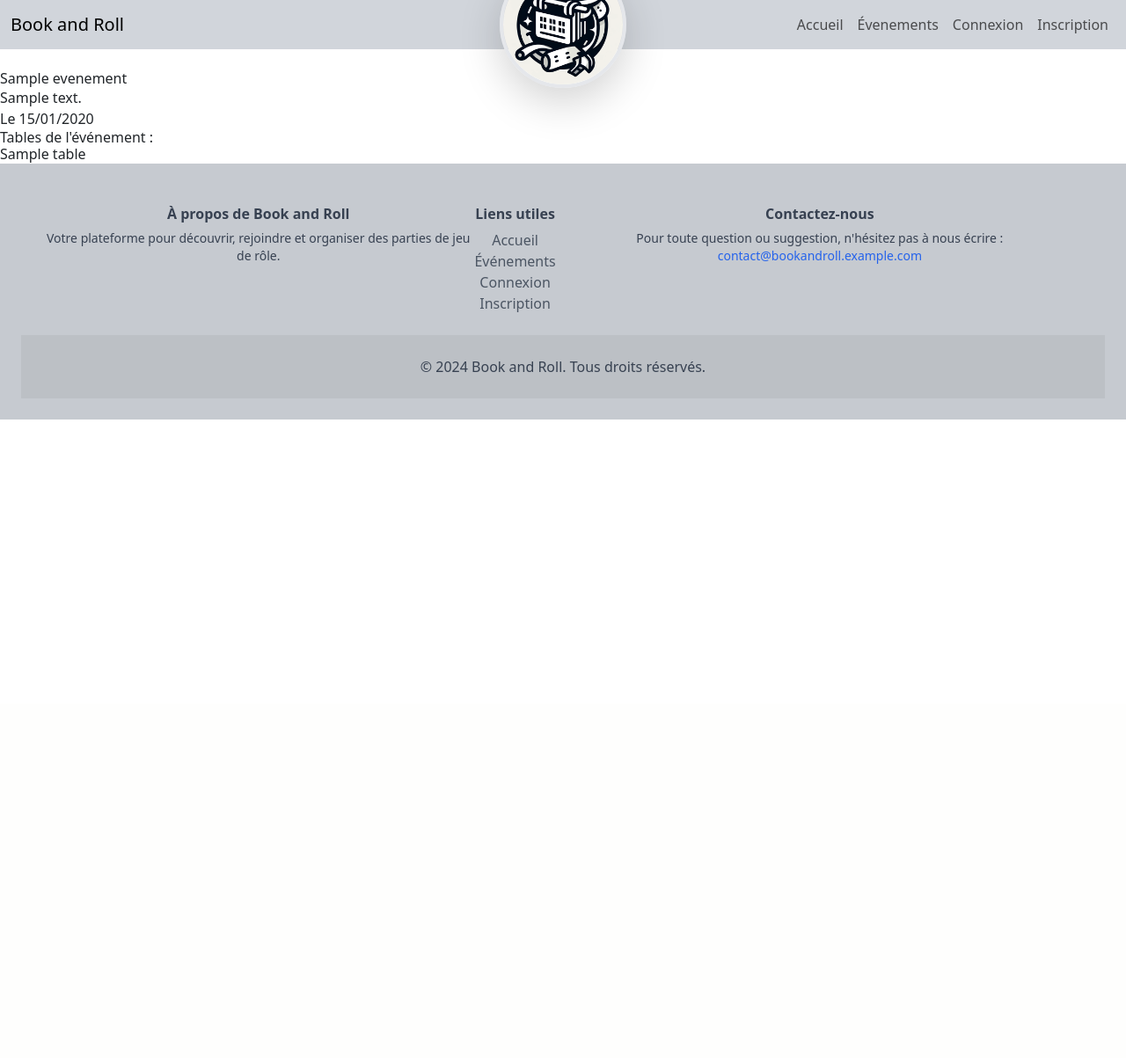
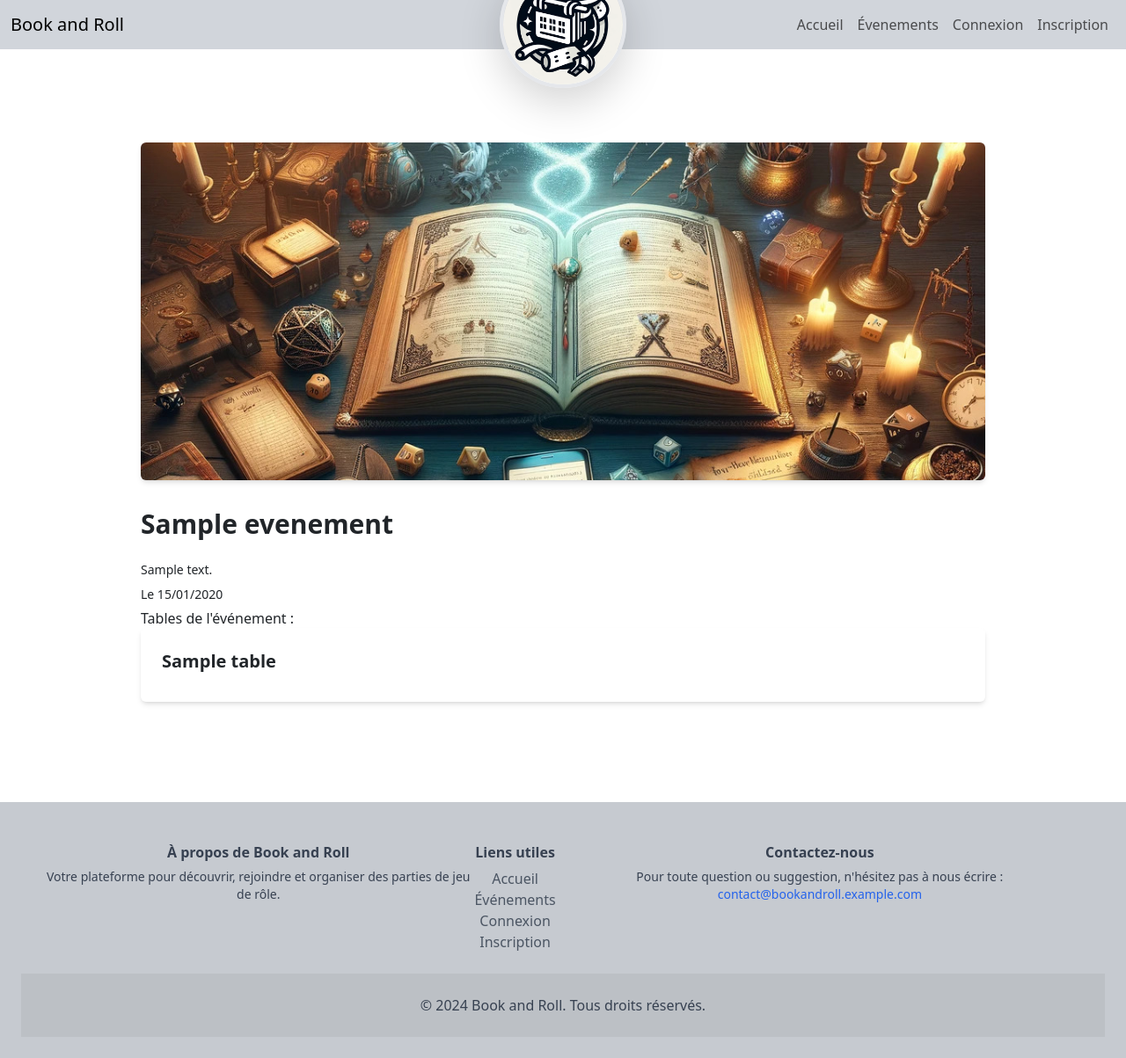
Before and after one commit to JeremyMallet/Book-and-Roll, a PHP site: page /index.php?view=eventdetail&event_id=1 in a window 1280 px wide. Shown: the whole page at 88% size. Before the commit the page ends 477 px from the top, so only its background shows below. Run offline with PHP 8.4, Linux system fonts and the light colour scheme; tables that the repository leaves empty or names only in its code hold one stand-in row (values such as "Sample post"); data that the repository does not hold is empty; some libraries are stand-ins or nearby versions.

Commit message:
Mise à jour des vues eventdetail.php et events.php

```diff
--- a/private/views/eventdetail.php
+++ b/private/views/eventdetail.php
@@ -1,5 +1,4 @@
 <?php
-
 $eventId = isset($_GET['event_id']) ? (int) $_GET['event_id'] : 0;
 
 if ($eventId > 0) {
@@ -16,16 +15,19 @@ if ($eventId > 0) {
 }
 ?>
 
-<div>
-    <h1><?= htmlspecialchars($evenement['titre']) ?></h1>
-    <p><?= htmlspecialchars($evenement['description']) ?></p>
-    <p>Le <?= FrontUtils::FormatDate($evenement['date']) ?></p>
+<div class="flex justify-center items-center my-8 min-h-screen">
+    <div class="w-3/4">
+        <img src="public/images/DALL·E-2024-03-14-14.39.jpg" alt="Image d\'accueil" class="w-full h-96 object-cover rounded-md shadow-md mb-8">
+        <h1 class="text-3xl font-bold mb-4"><?= htmlspecialchars($evenement['titre']) ?></h1>
+        <p class="text-sm mb-2"><?= htmlspecialchars($evenement['description']) ?></p>
+        <p class="text-sm mb-2">Le <?= FrontUtils::FormatDate($evenement['date']) ?></p>
 
-    <h2>Tables de l'événement :</h2>
-    <?php foreach ($tables as $table): ?>
-        <div>
-            <h3><?= htmlspecialchars($table['nom']) ?></h3>
-            <p><?= htmlspecialchars($table['description']) ?></p>
-        </div>
-    <?php endforeach; ?>
+        <h2>Tables de l'événement :</h2>
+        <?php foreach ($tables as $table) : ?>
+            <div class="bg-white shadow-md rounded p-4">
+                <h3 class="text-xl font-bold mb-2"><?= htmlspecialchars($table['nom']) ?></h3>
+                <p class="text-sm mb-2"><?= htmlspecialchars($table['description']) ?></p>
+            </div>
+        <?php endforeach; ?>
+    </div>
 </div>
--- a/private/views/events.php
+++ b/private/views/events.php
@@ -10,10 +10,10 @@ $evenements = $evenementObject->readAll();
     <div class="flex justify-center items-center h-screen mt-8">
         <div class="w-3/4">
             <h1 class="text-3xl font-bold mb-4">Événements</h1>
-            <div class="grid grid-cols-1 md:grid-cols-2 lg:grid-cols-3 gap-4">';
+            <div class="grid grid-cols-1 md:grid-cols-2 lg:grid-cols-3 gap-4"> <!-- Retiré le ' après la balise de fermeture -->
                 <?php foreach ($evenements as $evenement) : ?>
                     <div class="bg-white shadow-md rounded p-4">
-                        <img src="public/images/DALL·E-2024-03-14-14.39.jpg" alt="Image d\'accueil" class="w-full h-96 object-cover rounded-md shadow-md mb-8">
+                        <img src="public/images/DALL·E-2024-03-14-14.39.jpg" alt="Image d'accueil" class="w-full h-96 object-cover rounded-md shadow-md mb-8">
                         <h2 class="text-xl font-bold mb-2"><?= htmlspecialchars($evenement['titre']) ?></h2>
                         <p class="text-sm mb-2"><?= htmlspecialchars($evenement['description']) ?></p>
                         <p class="text-sm mb-2">Le <?= FrontUtils::FormatDate($evenement['date']) ?></p>
```
